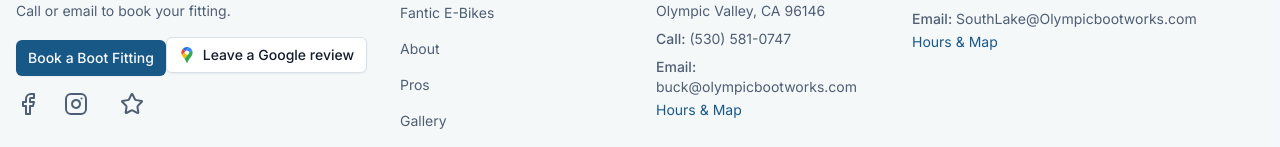
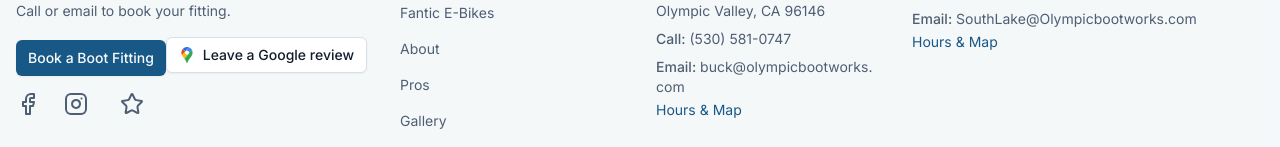
Before and after one commit to enzo-prism/olympicbootworks-retail, a Next.js app: page / in a window 1280 px wide. Shown: the part 6232-6379 px from the top of the page. Built offline with nearby package versions, Linux system fonts and the light colour scheme; no server answers.

Commit message:
Wrap footer email addresses on tablet screens

```diff
--- a/components/footer.tsx
+++ b/components/footer.tsx
@@ -123,7 +123,7 @@ export default function Footer() {
               <p className="text-sm text-muted-foreground">
                 <span className="font-medium">Call:</span> {northLakeLocation.contact.phone}
               </p>
-              <p className="text-sm text-muted-foreground">
+              <p className="break-all text-sm text-muted-foreground">
                 <span className="font-medium">Email:</span> {northLakeLocation.contact.email}
               </p>
               <Link href="/contact" className="text-sm text-primary hover:underline">
@@ -141,7 +141,7 @@ export default function Footer() {
               <p className="text-sm text-muted-foreground">
                 <span className="font-medium">Call:</span> {southLakeLocation.contact.phone}
               </p>
-              <p className="text-sm text-muted-foreground">
+              <p className="break-all text-sm text-muted-foreground">
                 <span className="font-medium">Email:</span> {southLakeLocation.contact.email}
               </p>
               <Link href="/contact" className="text-sm text-primary hover:underline">
```
